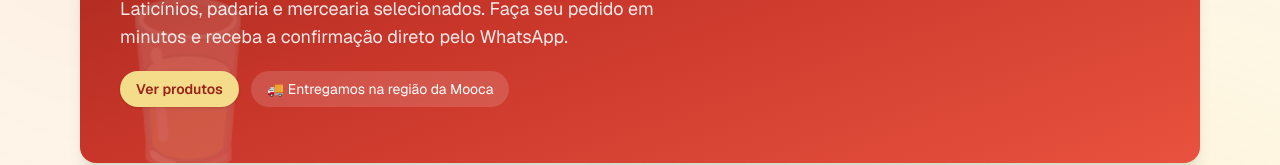
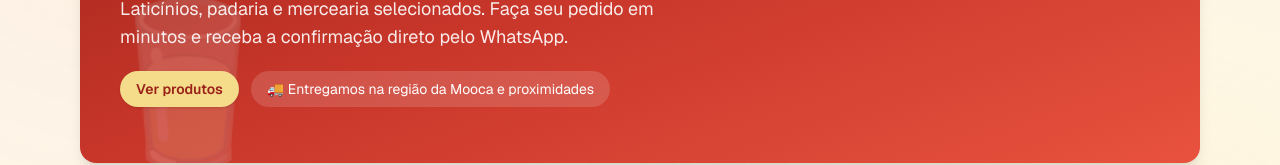
Before and after one commit to cjluc4s/projeto-popoio, a Next.js app: page / in a window 1280 px wide. Shown: the part 314-479 px from the top of the page. Built offline with nearby package versions, Linux system fonts and the light colour scheme; no server answers; the database is empty.

Commit message:
feat(ui): texto de entrega inclui proximidades

```diff
--- a/src/app/page.tsx
+++ b/src/app/page.tsx
@@ -50,7 +50,7 @@ export default async function HomePage() {
               Ver produtos
             </a>
             <span className="bg-white/15 backdrop-blur px-4 py-2 rounded-full">
-              🚚 Entregamos na região da Mooca
+              🚚 Entregamos na região da Mooca e proximidades
             </span>
           </div>
         </div>
```
